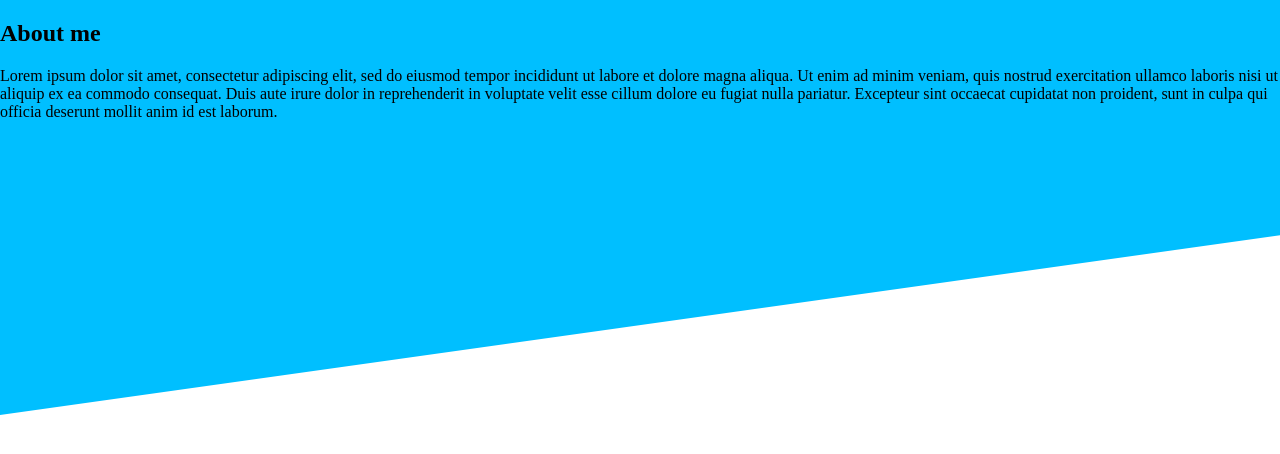
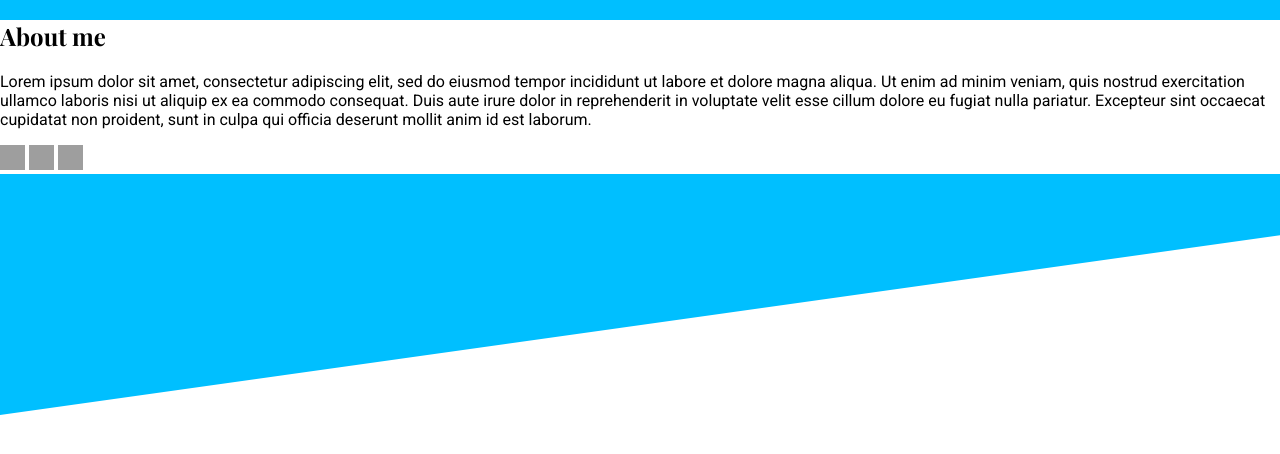
Before and after one commit to Murfew/Homepage, a plain HTML site: page index.html in a window 1280 px wide. Drawn offline with nearby package versions, Linux system fonts and the light colour scheme; grey boxes are pictures that could not be loaded; a web font is replaced by a local one.

Commit message:
added about me icons

```diff
--- a/index.html
+++ b/index.html
@@ -11,12 +11,7 @@
       href="https://fonts.googleapis.com/css2?family=Playfair+Display:ital,wght@0,400..900;1,400..900&family=Roboto:ital,wght@0,100;0,300;0,400;0,500;0,700;0,900;1,100;1,300;1,400;1,500;1,700;1,900&display=swap"
       rel="stylesheet"
     />
-    <link
-      rel="stylesheet"
-      type="text/css"
-      href="https://cdn.jsdelivr.net/gh/devicons/devicon@latest/devicon.min.css"
-    />
-  </head>
+
   <body>
     <header>
       <div class="portrait"></div>
@@ -31,6 +26,13 @@
           pariatur. Excepteur sint occaecat cupidatat non proident, sunt in
           culpa qui officia deserunt mollit anim id est laborum.
         </p>
+        <div class="icons">
+          <img src="https://cdn.jsdelivr.net/gh/devicons/devicon@latest/icons/github/github-original.svg" />
+
+          <img src="https://cdn.jsdelivr.net/gh/devicons/devicon@latest/icons/linkedin/linkedin-plain.svg" />
+
+          <img src="https://cdn.jsdelivr.net/gh/devicons/devicon@latest/icons/twitter/twitter-original.svg" />
+        </div>
       </section>
     </header>
     <main>
--- a/style.css
+++ b/style.css
@@ -1,5 +1,6 @@
 body {
   margin: 0;
+  font-family: "Roboto";
 }
 
 header {
@@ -15,3 +16,21 @@ header {
   width: 100%;
   z-index: -1;
 }
+
+.about-me {
+  background-color: white;
+}
+
+.icons img {
+  height: 25px;
+  width: 25px;
+}
+
+h1,
+h2,
+h3,
+h4,
+h5,
+h6 {
+  font-family: "Playfair Display";
+}
```
